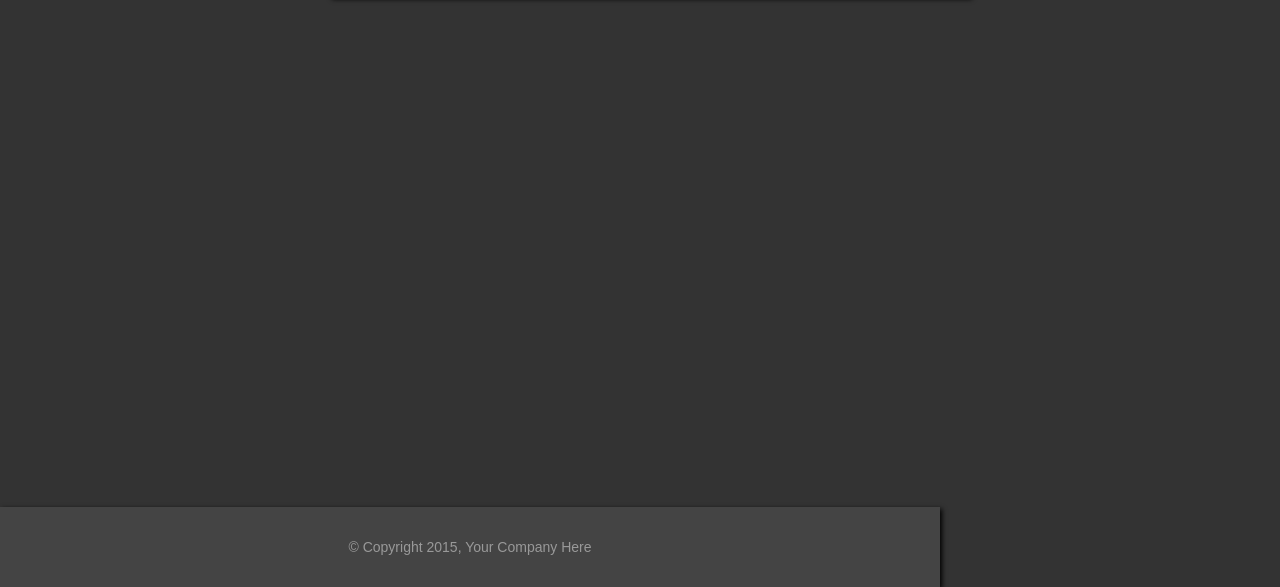
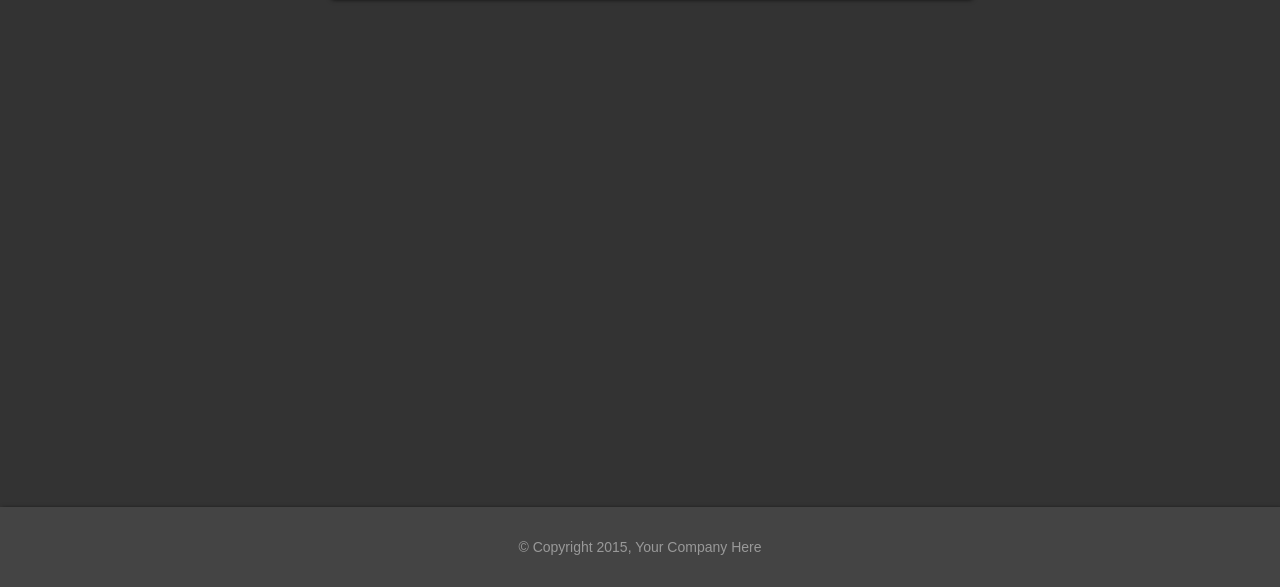
Before and after one commit to torchsmith/Weg, a plain HTML site: page about.html in a window 1280 px wide. Shown: the part 213-800 px from the top of the page. Drawn offline with nearby package versions, Linux system fonts and the light colour scheme; files whose address does not match are found by name.

Commit message:
Fixed Footer
I fixed the footer so it is now at the bottom of the page.

```diff
--- a/_/css/main.css
+++ b/_/css/main.css
@@ -82,8 +82,10 @@ nav > ul > li > a:hover {
   background-color: #444;
   box-shadow: 2px 2px 5px #000;
   height: 80px;
+  position: absolute;
+  width: 100%;
   bottom: 0;
-  position: absolute;
+  display: block;
 }
 
 .copy {
--- a/about.html
+++ b/about.html
@@ -4,6 +4,7 @@
     <link rel="stylesheet" type="text/css" href="_/css/main.css">
     <link rel="stylesheet" href="https://maxcdn.bootstrapcdn.com/font-awesome/4.4.0/css/font-awesome.min.css">
     <link href="bootstrap/css/bootstrap.min.css" rel="stylesheet" media="screen">
+    <script src="https://ajax.googleapis.com/ajax/libs/jquery/1.11.3/jquery.min.js"></script>
 </head>
 <body class="page-home">
 
```
Also changed, not shown: contact.html (+1 -0 lines), gallery.html (+1 -0 lines), index.html (+1 -0 lines).
